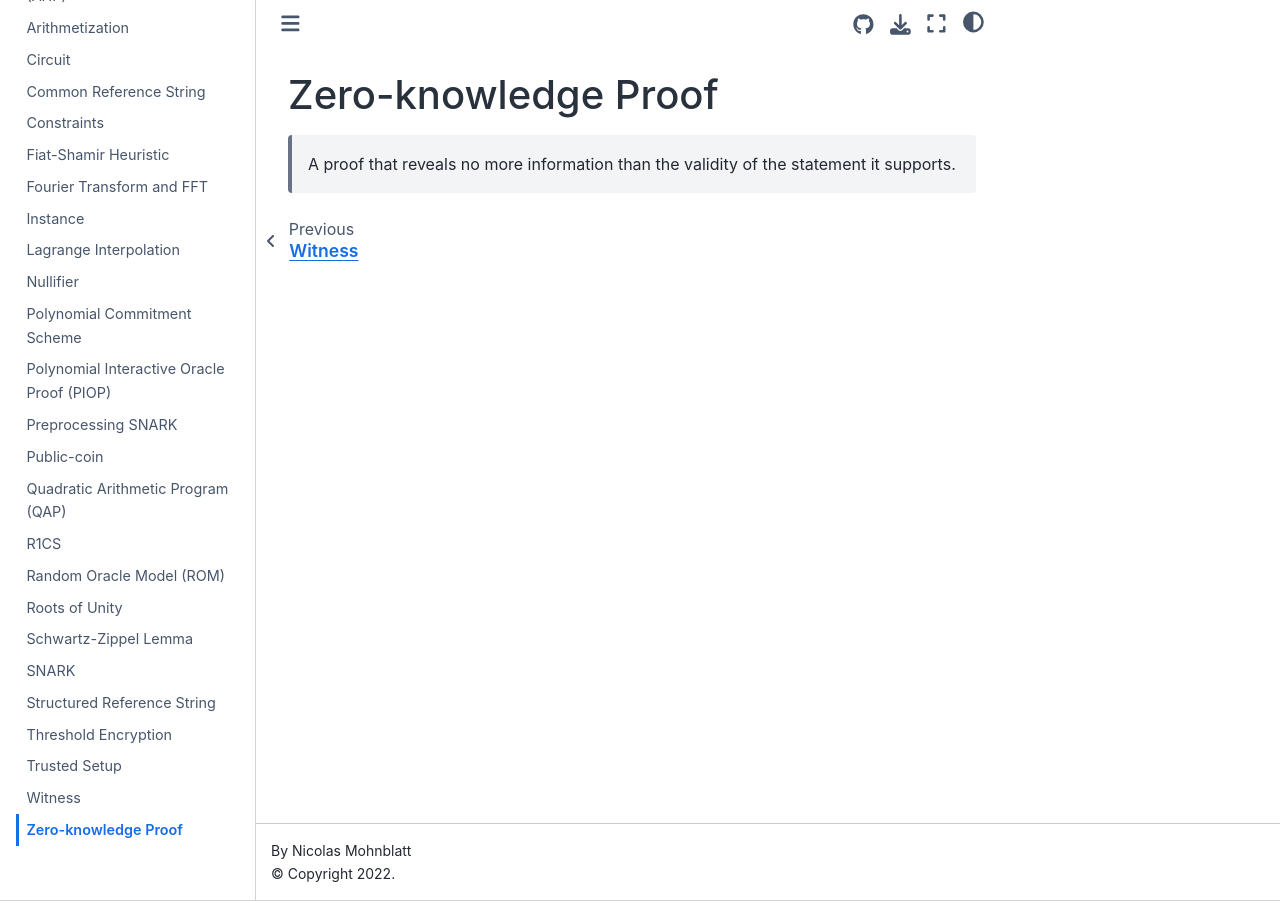
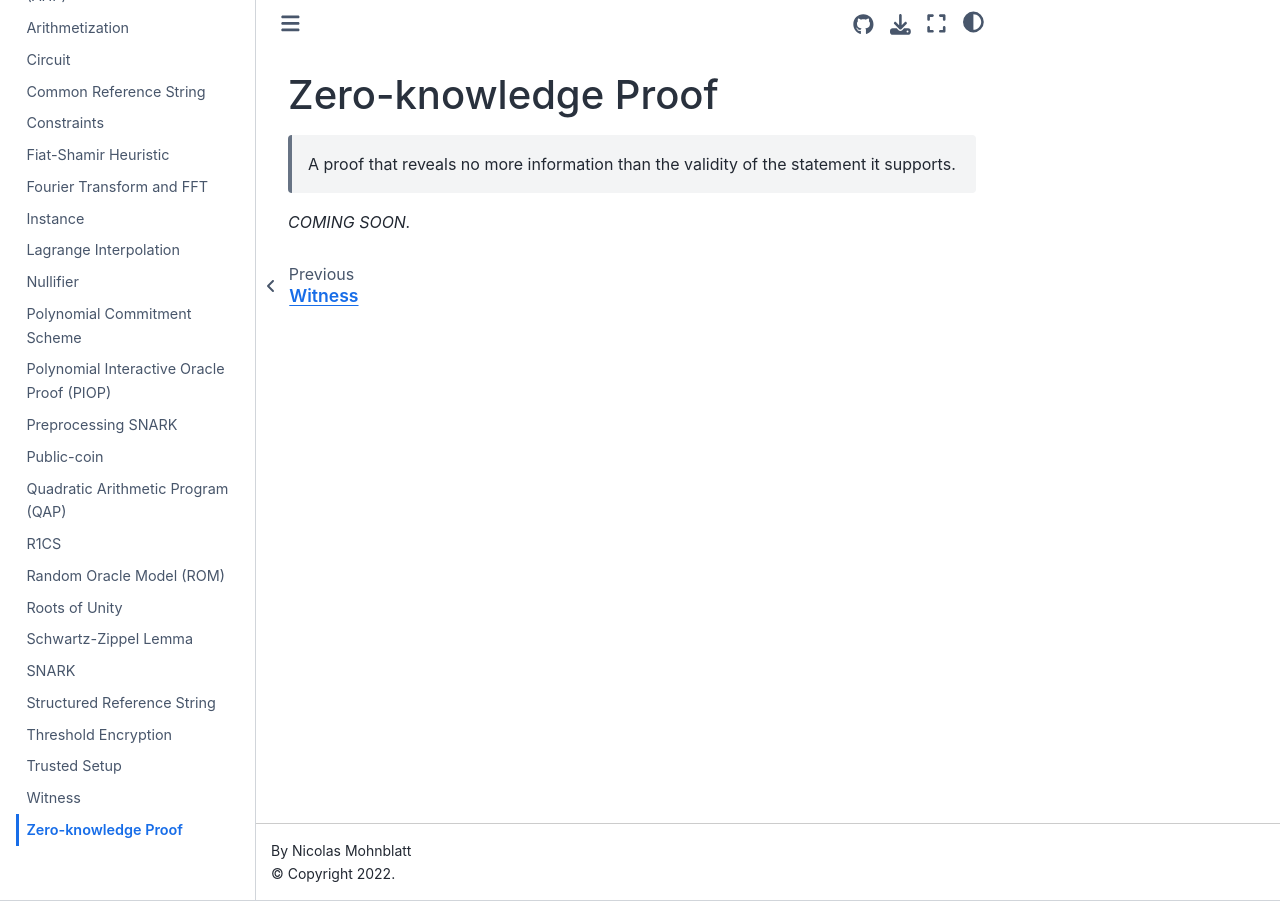
Before and after one commit to zkjargon/zkjargon.github.io, a Jupyter Book: the page built from definitions/zero_knowledge_proof.md, in a window 1280 px wide. Built offline with Jupyter Book 1.0.4 settings and Sphinx 7.4.7 and the Sphinx Book theme 1.1.4, drawn with Linux system fonts in a browser that asks for light colours.

Commit message:
minor: added coming soon

```diff
--- a/definitions/zero_knowledge_proof.md
+++ b/definitions/zero_knowledge_proof.md
@@ -1,3 +1,6 @@
+(def:zkp)=
 # Zero-knowledge Proof
 
 > A proof that reveals no more information than the validity of the statement it supports.
+
+*COMING SOON.*
```
Also changed, not shown: definitions/polynomial_commitment.md (+2 -0 lines).
